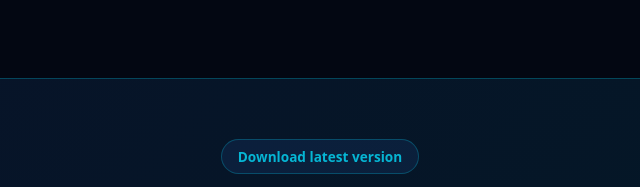
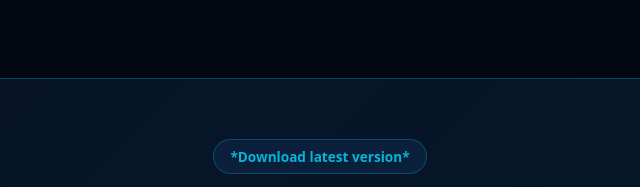
Before and after one commit to prajapatikrishna7928/Nexis-websit, a plain HTML site: page index.html in a window 1280 px wide. Shown: the part 5280-5467 px from the top of the page, 320-960 px from the left. Drawn offline with Linux system fonts and the light colour scheme; no server answers; files whose address does not match are found by name.

Commit message:
update index.html

```diff
--- a/index.html
+++ b/index.html
@@ -339,7 +339,7 @@
     <section id="download" class="section-padding">
     <div class="container reveal">
         <div class="download-box">
-            <div class="badge" style="margin-bottom: 16px;">Download latest version</div>
+            <div class="badge" style="margin-bottom: 16px;">*Download latest version*</div>
             <h2 style="font-size: 3rem; margin-bottom: 20px;">Experience Nexis Today</h2>
             <p style="max-width: 600px; margin: 0 auto 30px auto; font-size: 1.1rem;">Get the fully unlocked production APK directly from our secure servers. Compatible with Android 10+ devices.</p>
 
```
